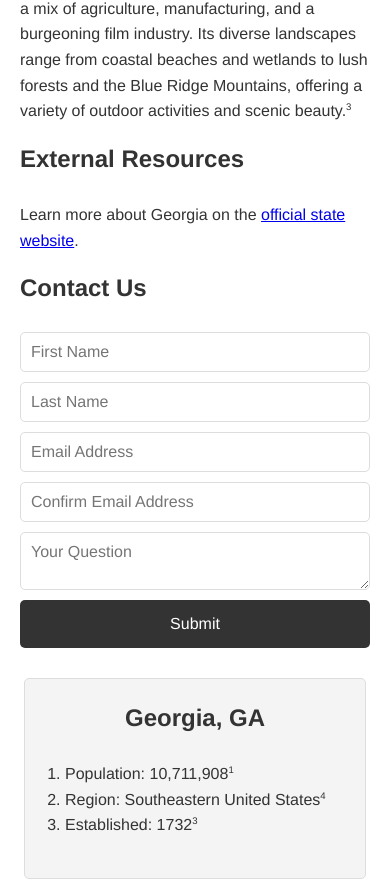
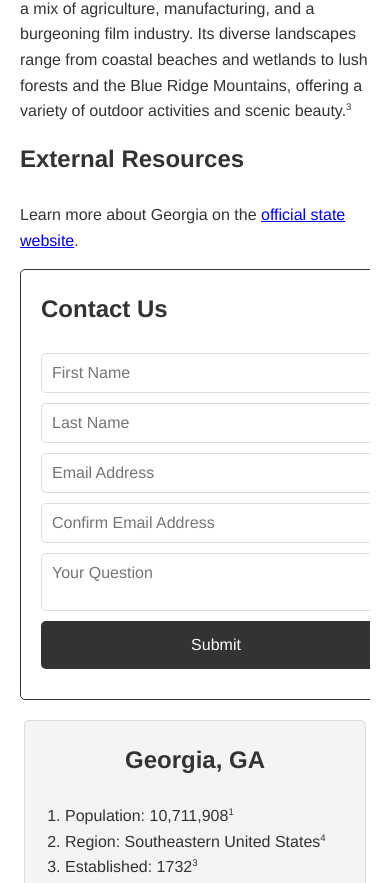
Before and after one commit to Matthew-WGU/d277-task2, a plain HTML site: page index.html in a window 390 px wide. Shown: the part 877-1760 px from the top of the page. Drawn offline with Linux system fonts and the light colour scheme.

Commit message:
Update styles.css

```diff
--- a/styles.css
+++ b/styles.css
@@ -86,14 +86,6 @@ nav ul li a:hover {
     text-align: center;
 }
 
-#georgia-stats {
-    float: left;
-}
-
-#georgia-facts {
-    float: right;
-}
-
 h3 {
     margin-top: 0;
     font-size: 1.5rem;
@@ -150,6 +142,20 @@ ol {
     list-style-type: decimal;
 }
 
+.resource-contact-container {
+    overflow: hidden;
+}
+
+.external-resources {
+    float: left;
+
+}
+
+.contact-container {
+    float: right;
+    width: 325px;
+}
+
 form {
     display: flex;
     flex-direction: column;
@@ -203,12 +209,23 @@ form input[type="submit"]:hover {
     .facts-content {
         width: 100%;
     }
+
+    .resource-contact-container {
+        display: flex;
+        flex-direction: column;
+    }
+
+    .external-resources,
+    .contact-container {
+        float: none;
+        width: 100%;
+        margin: 0;
+    }
 }
 
 sup {
     font-size: 0.6em;
 }
-
 
 .citations {
     font-size: 0.8rem;
@@ -223,7 +240,6 @@ footer {
     font-size: 0.75em;
     color: #666;
 }
-
 
 .image-citation {
     font-size: 0.75em;
@@ -240,3 +256,21 @@ footer {
 .image-citation a:hover {
     text-decoration: underline;
 }
+
+#contact-form {
+    border: 1px solid #333;
+    padding: 20px;
+    border-radius: 5px;
+}
+
+.relative-positioned {
+    position: relative;
+    top: 10px;
+    left: 10px;
+}
+
+.absolute-positioned {
+    position: absolute;
+    top: 20px;
+    left: 20px;
+}
```
